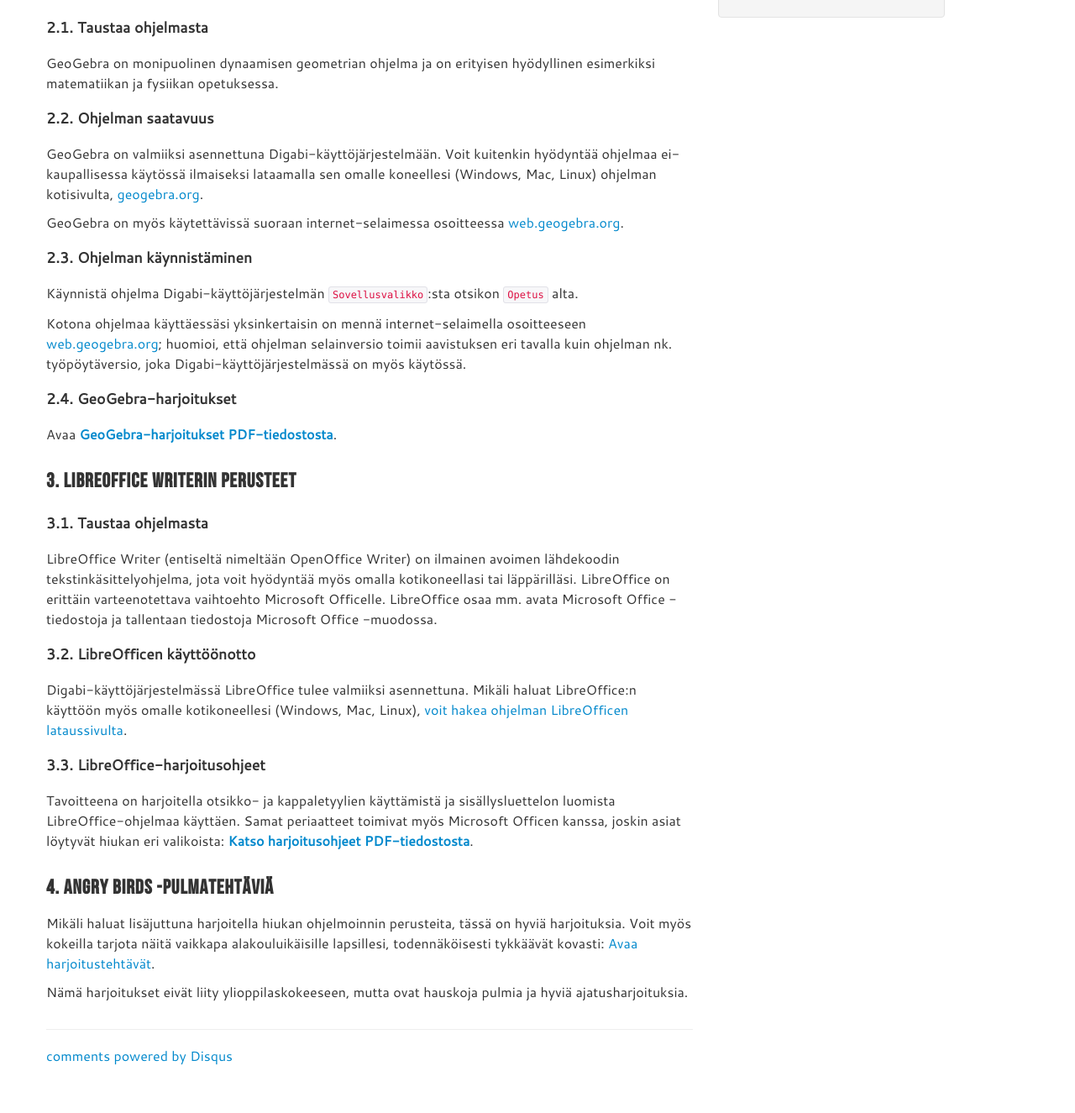
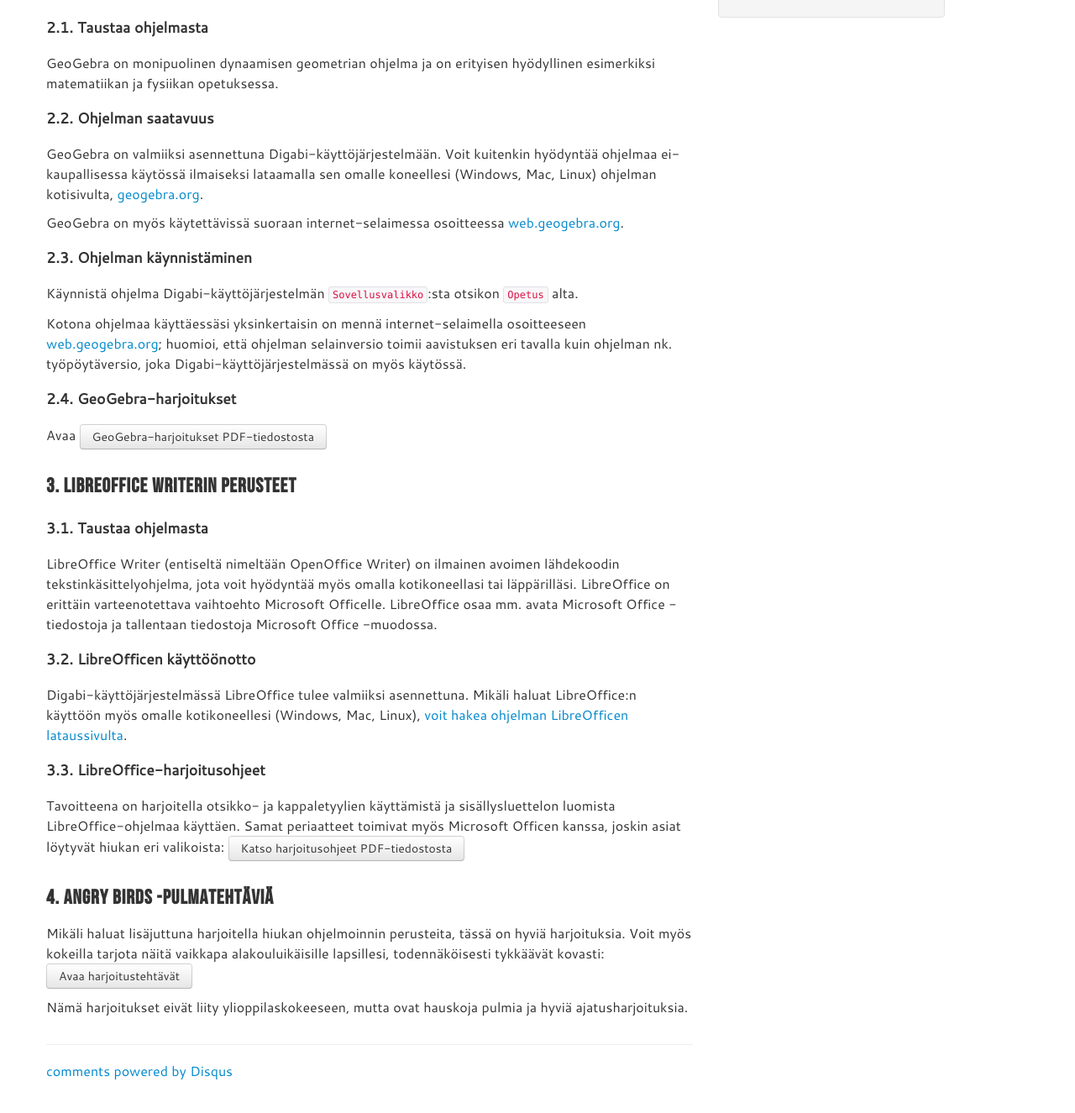
Before and after one commit to jannecederberg/koulutukset.opetus.tv, a Jekyll site: the page built from _posts/2014/2014-04-14-geogebra-ja-libreoffice-writer.md, in a window 1280 px wide and 1400 px high, scrolled down 492 px, cut to the strip 75-1400 px from the top of the window. Shown: the whole strip at 84% size. Built offline with Jekyll 4.4.1, drawn with Linux system fonts in a browser that asks for light colours; Markdown is read by kramdown in place of the engine named in the settings; comment, search, counter and statistics services are not loaded.

Commit message:
Primäärit linkit Bootstrap2-nanapeiksi (class=btn)

```diff
--- a/_posts/2014/2014-04-14-geogebra-ja-libreoffice-writer.md
+++ b/_posts/2014/2014-04-14-geogebra-ja-libreoffice-writer.md
@@ -43,7 +43,7 @@ Kotona ohjelmaa käyttäessäsi yksinkertaisin on mennä internet-selaimella oso
 
 ### GeoGebra-harjoitukset
 
-Avaa **[GeoGebra-harjoitukset PDF-tiedostosta](/tiedostot/koulutukset/GeoGebra-ohjeet_2014-04-14.pdf)**.
+Avaa <a class="btn" href="/tiedostot/koulutukset/GeoGebra-ohjeet_2014-04-14.pdf">GeoGebra-harjoitukset PDF-tiedostosta</a>
 
 
 ## LibreOffice Writerin perusteet
@@ -58,11 +58,11 @@ Digabi-käyttöjärjestelmässä LibreOffice tulee valmiiksi asennettuna. Mikäl
 
 ### LibreOffice-harjoitusohjeet
 
-Tavoitteena on harjoitella otsikko- ja kappaletyylien käyttämistä ja sisällysluettelon luomista LibreOffice-ohjelmaa käyttäen. Samat periaatteet toimivat myös Microsoft Officen kanssa, joskin asiat löytyvät hiukan eri valikoista: **[Katso harjoitusohjeet PDF-tiedostosta](/tiedostot/koulutukset/LibreOfficeWriter-ohjeet_2014-04-14.pdf)**.
+Tavoitteena on harjoitella otsikko- ja kappaletyylien käyttämistä ja sisällysluettelon luomista LibreOffice-ohjelmaa käyttäen. Samat periaatteet toimivat myös Microsoft Officen kanssa, joskin asiat löytyvät hiukan eri valikoista: <a class="btn" href="/tiedostot/koulutukset/LibreOfficeWriter-ohjeet_2014-04-14.pdf">Katso harjoitusohjeet PDF-tiedostosta</a>
 
 
 ## Angry Birds -pulmatehtäviä
 
-Mikäli haluat lisäjuttuna harjoitella hiukan ohjelmoinnin perusteita, tässä on hyviä harjoituksia. Voit myös kokeilla tarjota näitä vaikkapa alakouluikäisille lapsillesi, todennäköisesti tykkäävät kovasti: [Avaa harjoitustehtävät](http://learn.code.org/hoc/1).
+Mikäli haluat lisäjuttuna harjoitella hiukan ohjelmoinnin perusteita, tässä on hyviä harjoituksia. Voit myös kokeilla tarjota näitä vaikkapa alakouluikäisille lapsillesi, todennäköisesti tykkäävät kovasti: <a class="btn" href="http://learn.code.org/hoc/1">Avaa harjoitustehtävät</a>
 
 Nämä harjoitukset eivät liity ylioppilaskokeeseen, mutta ovat hauskoja pulmia ja hyviä ajatusharjoituksia.
```
